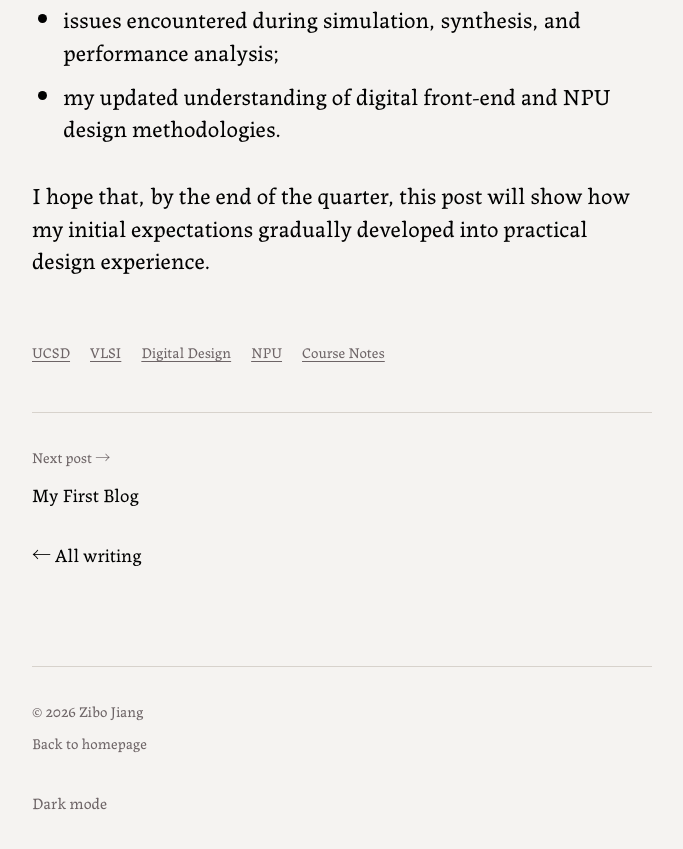
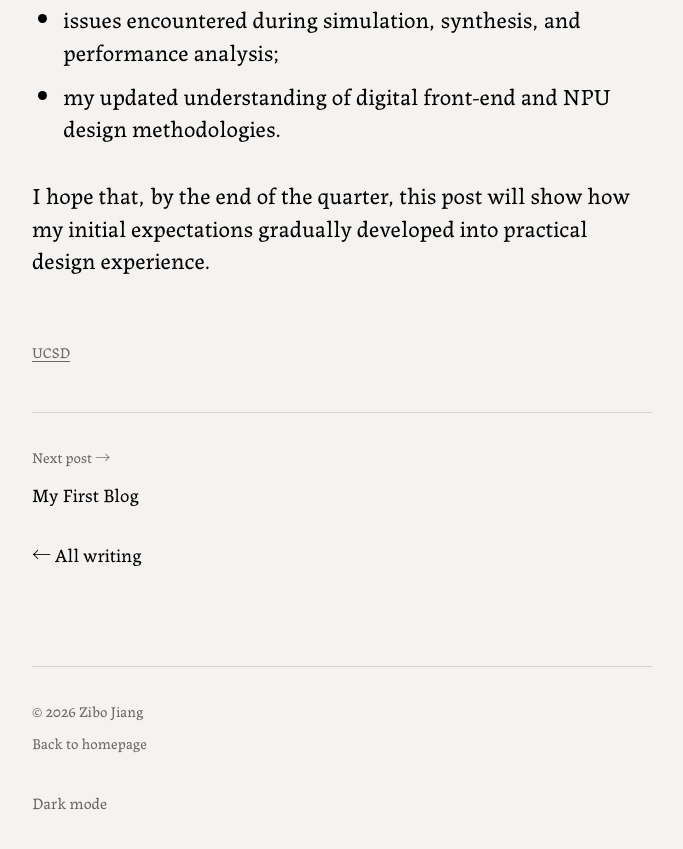
Before and after one commit to zibojiang/zibojiang.github.io, a Jekyll site: the page built from _posts/2026-07-27-ucsd-course-preview-ece-260a-ece-284.md, in a window 1280 px wide and 900 px high, scrolled down 6576 px. Shown: the top 849 px of the window, without its empty margins (508-1191 px from the left). Built offline with Jekyll 4.4.1, drawn with Linux system fonts in a browser that asks for light colours.

Commit message:
Update _posts/2026-07-27-ucsd-course-preview-ece-260a-ece-284.md (via Pages CMS)

```diff
--- a/_posts/2026-07-27-ucsd-course-preview-ece-260a-ece-284.md
+++ b/_posts/2026-07-27-ucsd-course-preview-ece-260a-ece-284.md
@@ -1,17 +1,14 @@
 ---
 layout: post
-title: "UCSD 选课与课程预习记录：ECE 260A 与 ECE 284"
-subtitle: "从数字前端到 CNN NPU"
+title: UCSD 选课与课程预习记录：ECE 260A 与 ECE 284
+subtitle: 从数字前端到 CNN NPU
 date: 2026-07-27
 author: Zibo Jiang
 tags:
   - UCSD
-  - VLSI
-  - Digital Design
-  - NPU
-  - Course Notes
+slug: ucsd-course-preview-ece-260a-ece-284
+published: true
 ---
-
 > 这篇文章记录的是我在正式上课前对两门课程的初步了解，以及现阶段的学习计划。很多认识还停留在预习阶段，等课程开始后，我会继续补充课堂内容、项目进展和自己的理解。
 
 这学期我计划在 UCSD 学习两门与数字芯片设计相关的课程：**ECE 260A — VLSI Digital Systems** 和 **ECE 284 — Low-Power VLSI Implementation for Machine Learning**。一门更偏向数字前端设计的基础与实现，另一门则进一步聚焦面向机器学习的低功耗硬件与 CNN NPU。两门课放在一起，正好形成了从基础数字电路到专用计算架构的一条学习路径。
```
